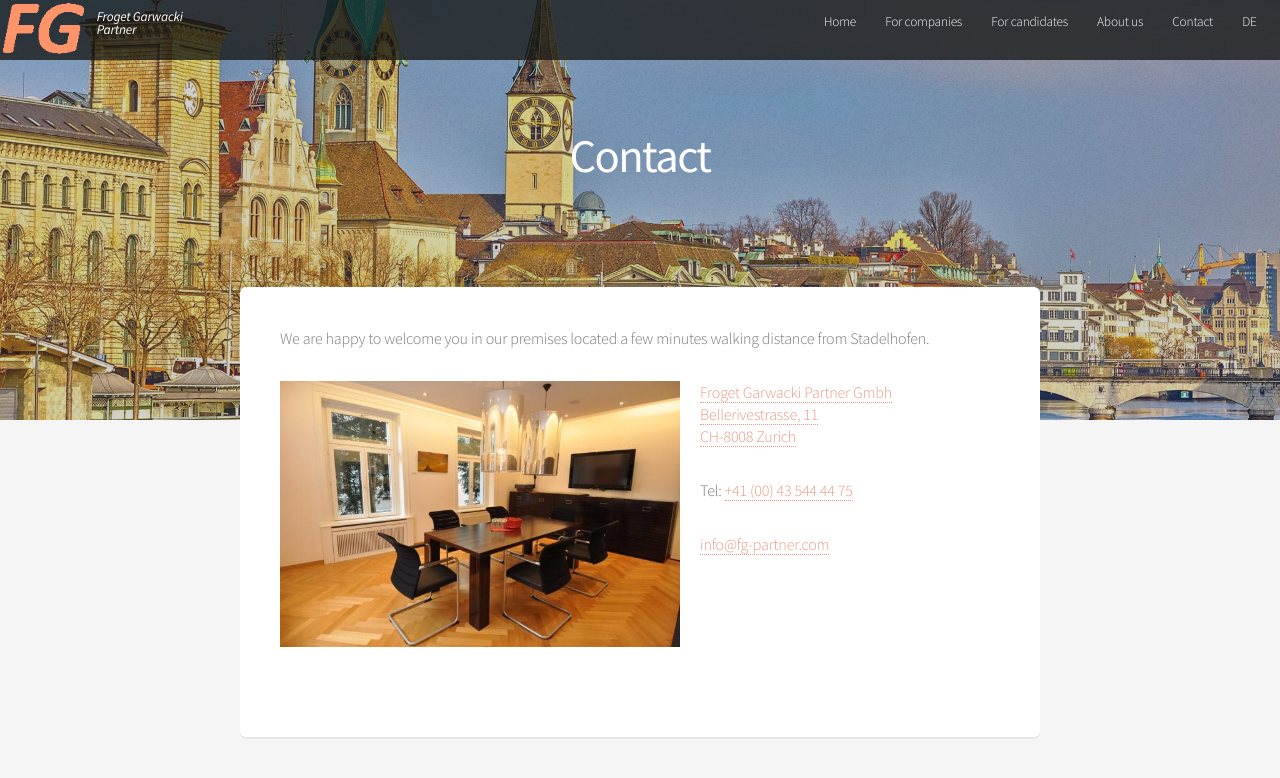
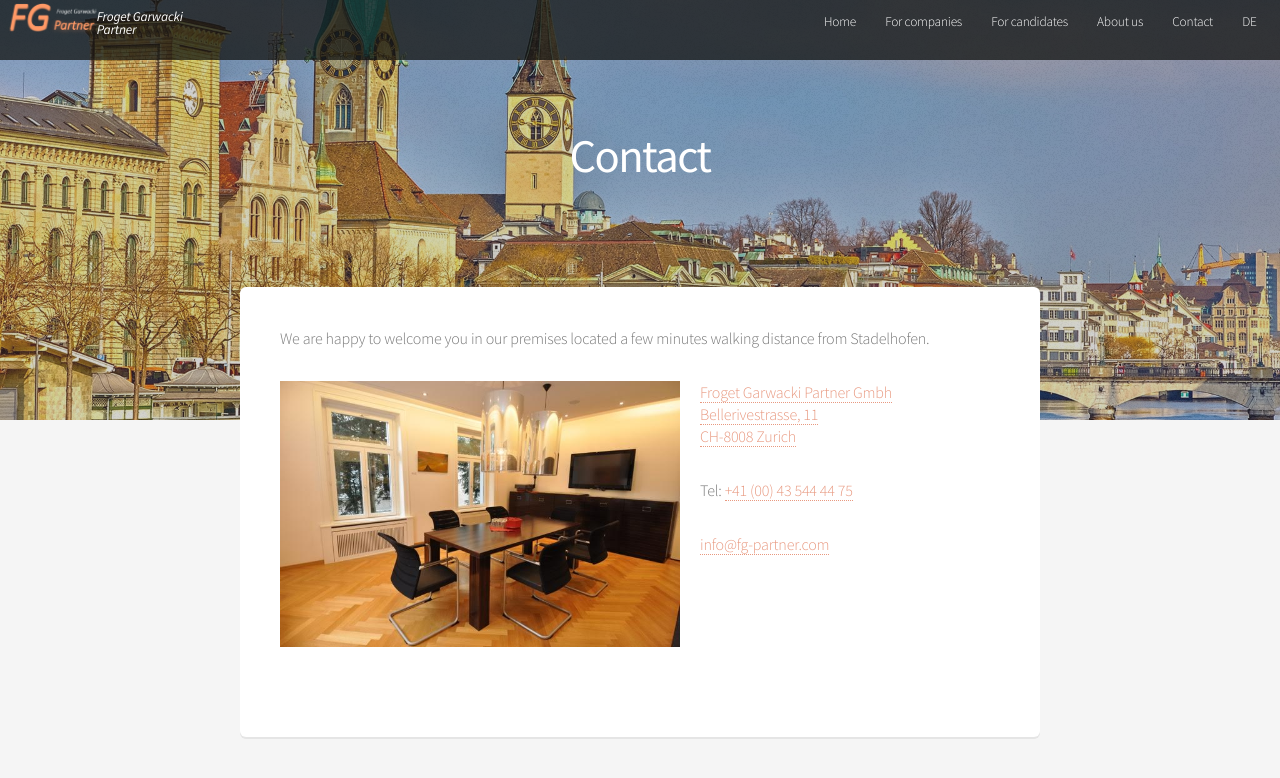
Before and after one commit to FGPartner/www, a Jekyll site: the page built from contact.md, in a window 1280 px wide. Shown: the top 778 px of the page. Built offline with Jekyll 4.4.1, drawn with Linux system fonts in a browser that asks for light colours; our own code applies the rules of GitHub Pages for plain Markdown files.

Commit message:
Update header_logo.html

```diff
--- a/_includes/header_logo.html
+++ b/_includes/header_logo.html
@@ -1,4 +1,4 @@
-<img src="/assets/img/fg.png"></img>
+<img src="/assets/img/logoFGdark.png"></img>
 <h1>
   <a href="index.html"><i>Froget Garwacki<br/>
     Partner </i>
```
